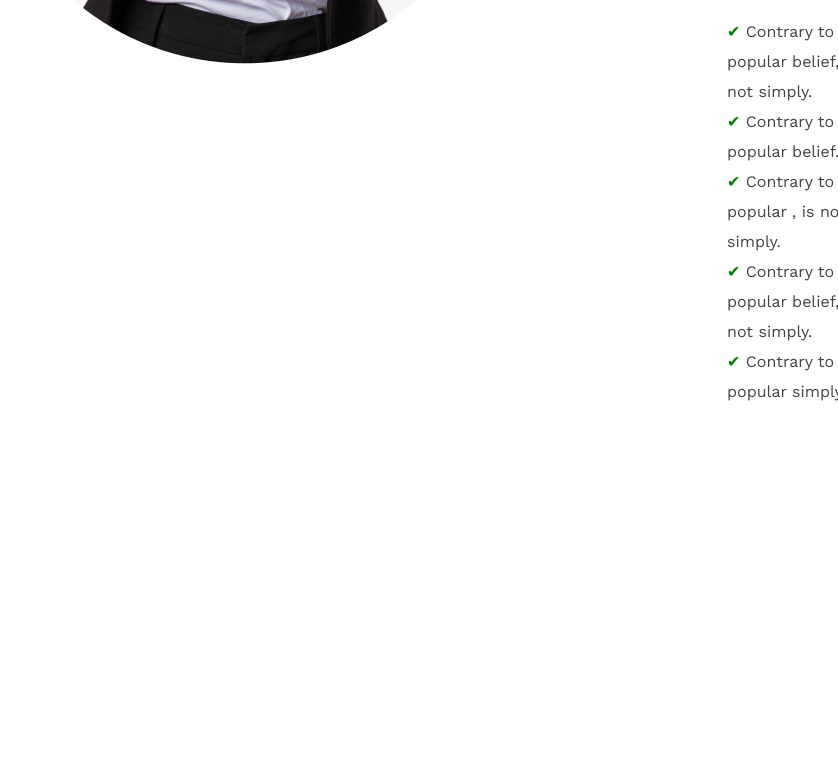
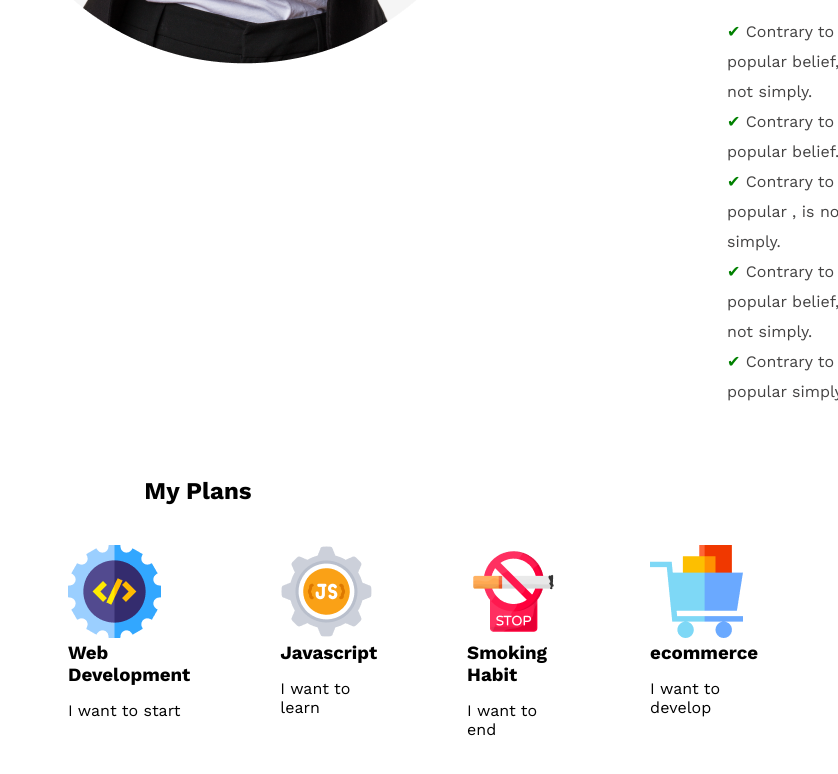
Before and after one commit to UlfathAraIslam/new-year-new--me, a plain HTML site: page index.html in a window 1280 px wide. Shown: the part 1730-2504 px from the top of the page, without its empty margins (442-1280 px from the left). Before the commit the page ends 2207 px from the top, so only its background shows below. Drawn offline with nearby package versions, Linux system fonts and the light colour scheme.

Commit message:
plan section created

```diff
--- a/index.html
+++ b/index.html
@@ -67,6 +67,33 @@
         </div>
       </section>
       <!-- failure section end -->
+      <!-- plans section start -->
+      <section>
+        <h2>My Plans</h2>
+        <div class="plan-list">
+        <div class="plan">
+            <img src="./images/icons/web.png" alt="web">
+           <h3 class="plan-title">Web Development</h3>
+            <p class="plan-details">I want to start</p>
+        </div>
+        <div class="plan">
+            <img src="./images/icons/js.png" alt="js">
+            <h3 class="plan-title">Javascript</h3>
+            <p class="plan-details">I want to learn</p>
+        </div>
+        <div class="plan">
+            <img src="./images/icons/smoke.png" alt="smoke">
+             <h3 class="plan-title">Smoking Habit</h3>
+            <p class="plan-details">I want to end</p>
+        </div>
+        <div class="plan">
+            <img src="./images/icons/ecom.png" alt="ecom">
+           <h3 class="plan-title">ecommerce</h3>
+            <p class="plan-details">I want to develop</p>
+        </div>
+        </div>
+      </section>
+      <!-- plan section end -->
     </main>
   </body>
 </html>
--- a/style/style.css
+++ b/style/style.css
@@ -59,7 +59,7 @@ top: 945px;
     }
     .failure-list{
         list-style-type: none;
-         content: '✔';
+
     }
     .failures-description{
         margin-bottom: 20px;
@@ -73,3 +73,18 @@ top: 945px;
         font-weight: 200px;
         line-height: 30px;
     }
+    /* plan section */
+    h2{
+        text-align: center;
+        margin-bottom: 40px;
+    }
+    .plan-list{
+        display: flex;
+       gap: 90px;
+       margin: 0 auto;
+       justify-content: justify;
+       margin-left: 110px;
+    }
+    .plan-title, .plan-details{
+        margin-bottom: 15px;
+    }
```
